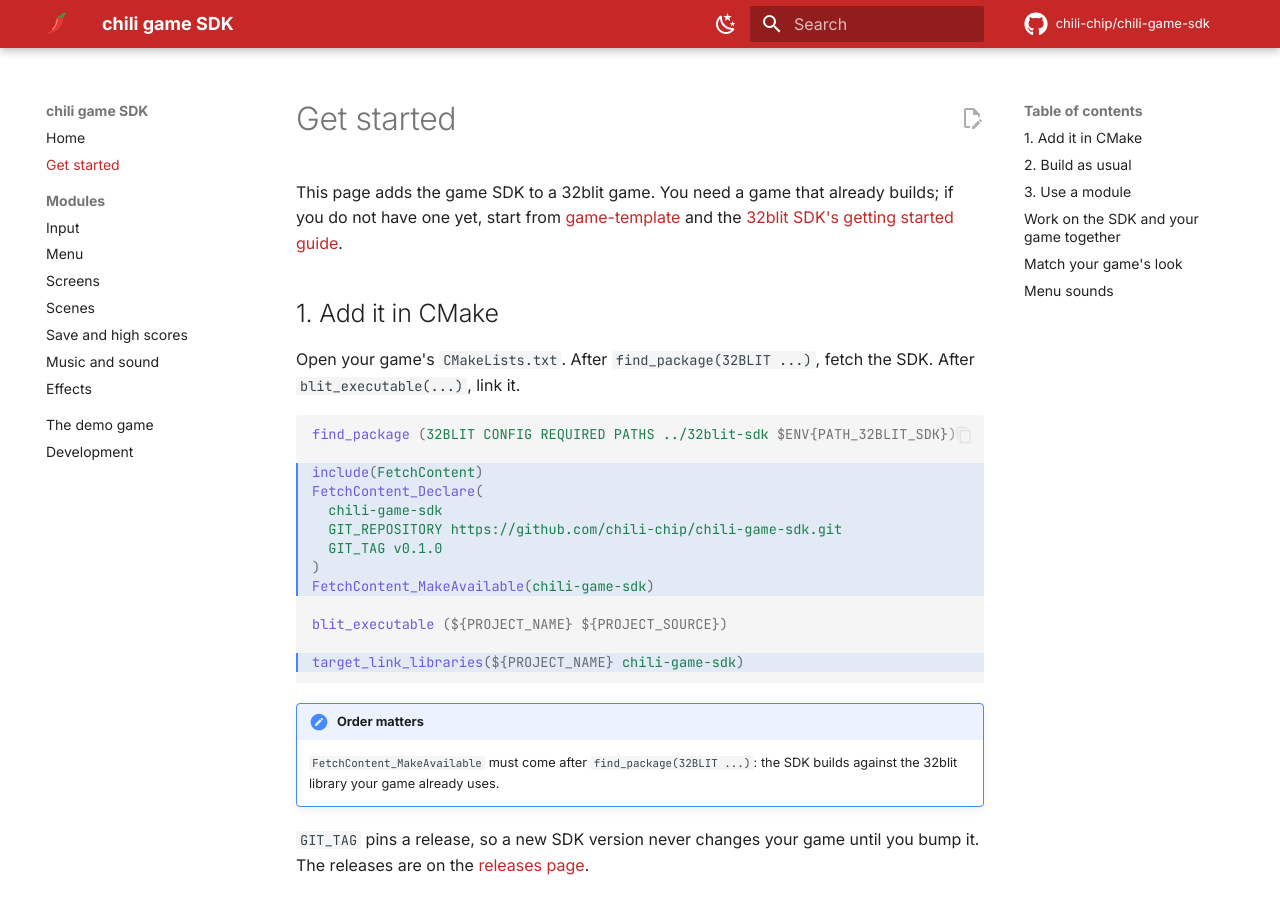
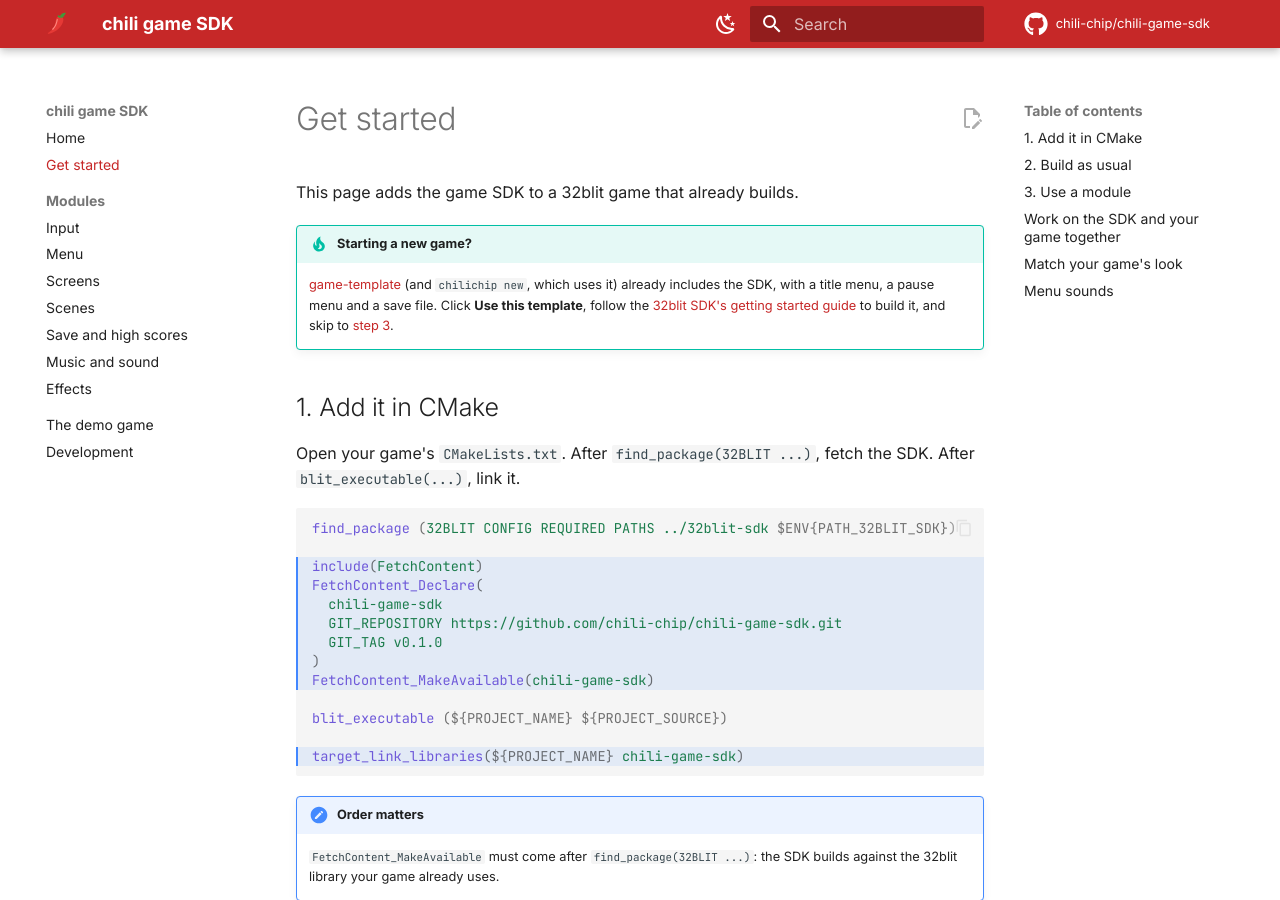
Before and after one commit to chili-chip/chili-game-sdk, an MkDocs documentation site: the page built from docs/getting-started.md, in a window 1280 px wide and 900 px high. Built offline with MkDocs 1.6.1 and Material for MkDocs 9.7.7, drawn with Linux system fonts in a browser that asks for light colours; comment, search, counter and statistics services are not loaded.

Commit message:
Fix the particle colour, CI download retries, docs for game-template (#12)
* Set up the library and the test runner (#2)

Static library chili-game-sdk on top of BlitEngine, one header per
module in include/chili. Tests build per module against a fake 32blit
API (buttons, clock, audio channels, in-memory saves).

* Add input helpers: just_pressed, menu_nav, Repeat (#3)

* Add effects: particles, floating text, shake, dim, panel, text (#9)

* Add Menu with action, toggle and choice rows (#4)

* Add versioned Save<T> and HighScores table (#6)

* Add Scene and Scenes switcher with fade and input guard (#7)

* Add screens: NameEntry, TextScreen, ScoreTable (#5)

* Add note-string music player and sound effects (#8)

Based on Snek's audio.cpp. Unknown tokens now parse as rests instead of
reading past the note table, and effects get a pitch scale and a priority.

* Add the Chili Catch demo and a screenshot tool for the docs

* Add CI, MkDocs site and README (#2)

Build workflow for desktop (with tests), web and the console .blit.
Docs workflow builds with --strict and deploys main to Cloudflare Pages
(project chili-game-sdk). A page per module, with screenshots from the
demo.

* Menu: run on_change before the change sound (#4)

So turning sound on plays the blip and turning it off does not, like
Snek did.

* fx: pick the burst colour the way Snek did

Snek gave a particle the burst colour on an odd random number and the
sparkle colour otherwise. Matching it keeps ported games pixel-identical.

* Docs: point new games at game-template, fix the clamp example (#10)

* CI: retry the Emscripten port downloads

---------

Co-authored-by: Claude <noreply@anthropic.com>

```diff
--- a/docs/getting-started.md
+++ b/docs/getting-started.md
@@ -1,6 +1,9 @@
 # Get started
 
-This page adds the game SDK to a 32blit game. You need a game that already builds; if you do not have one yet, start from [game-template](https://github.com/chili-chip/game-template) and the [32blit SDK's getting started guide](https://sdk.chilichip.eu/getting-started/).
+This page adds the game SDK to a 32blit game that already builds.
+
+!!! tip "Starting a new game?"
+    [game-template](https://github.com/chili-chip/game-template) (and `chilichip new`, which uses it) already includes the SDK, with a title menu, a pause menu and a save file. Click **Use this template**, follow the [32blit SDK's getting started guide](https://sdk.chilichip.eu/getting-started/) to build it, and skip to [step 3](#3-use-a-module).
 
 ## 1. Add it in CMake
 
```
Also changed, not shown: docs/effects.md (+1 -1 lines), docs/assets/shots/effects.png, docs/assets/shots/pause.png, 2 other files.
